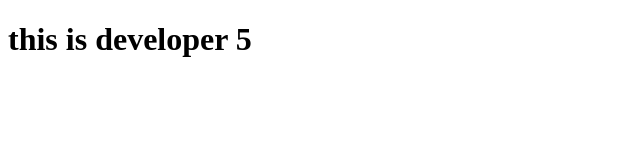
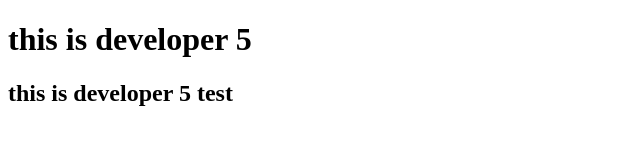
Before and after one commit to iamShimanto/test-git, a plain HTML site: page developer5.html in a window 1280 px wide. Shown: the whole page, without its empty margins (0-640 px from the left). Drawn offline with Linux system fonts and the light colour scheme.

Commit message:
developer5

```diff
--- a/developer5.html
+++ b/developer5.html
@@ -7,5 +7,6 @@
 </head>
 <body>
     <h1>this is developer 5</h1>
+    <h2>this is developer 5 test</h2>
 </body>
 </html>
```
